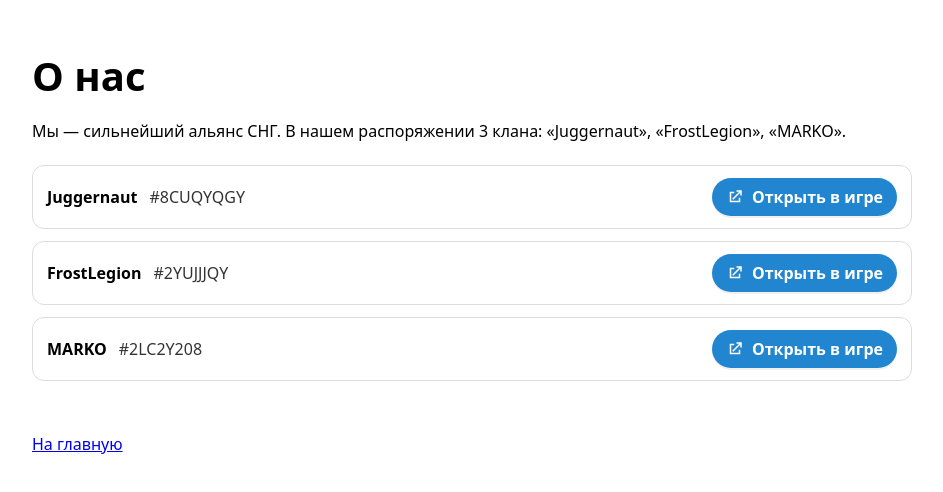
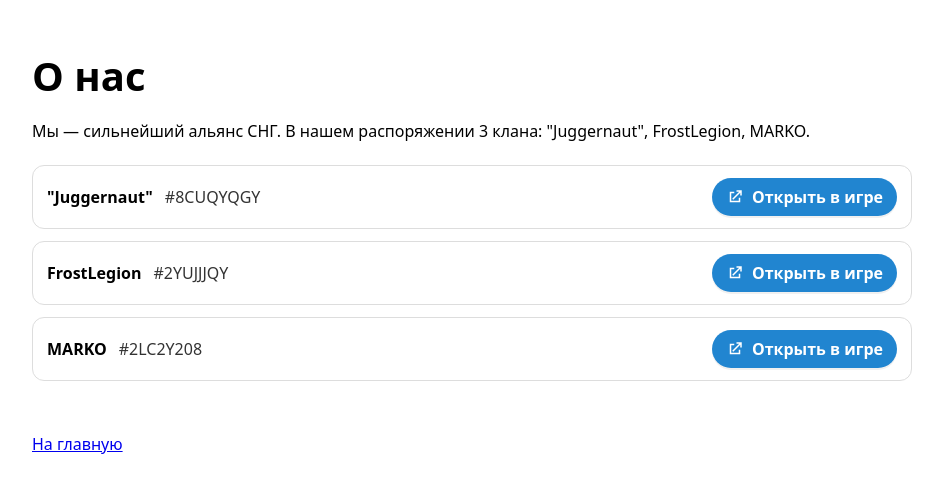
Before and after one commit to Dmitrii-Victorovich/juggernautcr-site, an Astro site: page /about in a window 1280 px wide. Shown: the whole page, without its empty margins (168-1111 px from the left). Built offline with nearby package versions, Linux system fonts and the light colour scheme; Astro itself is replaced by a stand-in of ours.

Commit message:
Update about.astro

```diff
--- a/src/pages/about.astro
+++ b/src/pages/about.astro
@@ -1,6 +1,6 @@
 ---
 const clans = [
-  { name: 'Juggernaut',  tag: '#8CUQYQGY' },
+  { name: '"Juggernaut"',  tag: '#8CUQYQGY' },
   { name: 'FrostLegion', tag: '#2YUJJJQY' },
   { name: 'MARKO',       tag: '#2LC2Y208' },
 ];
@@ -45,7 +45,7 @@ const rows = clans.map(c => ({
       <h1>О нас</h1>
       <p>
         Мы — сильнейший альянс СНГ. В нашем распоряжении 3 клана:
-        «Juggernaut», «FrostLegion», «MARKO».
+        "Juggernaut", FrostLegion, MARKO.
       </p>
 
       <ul class="clans">
```
